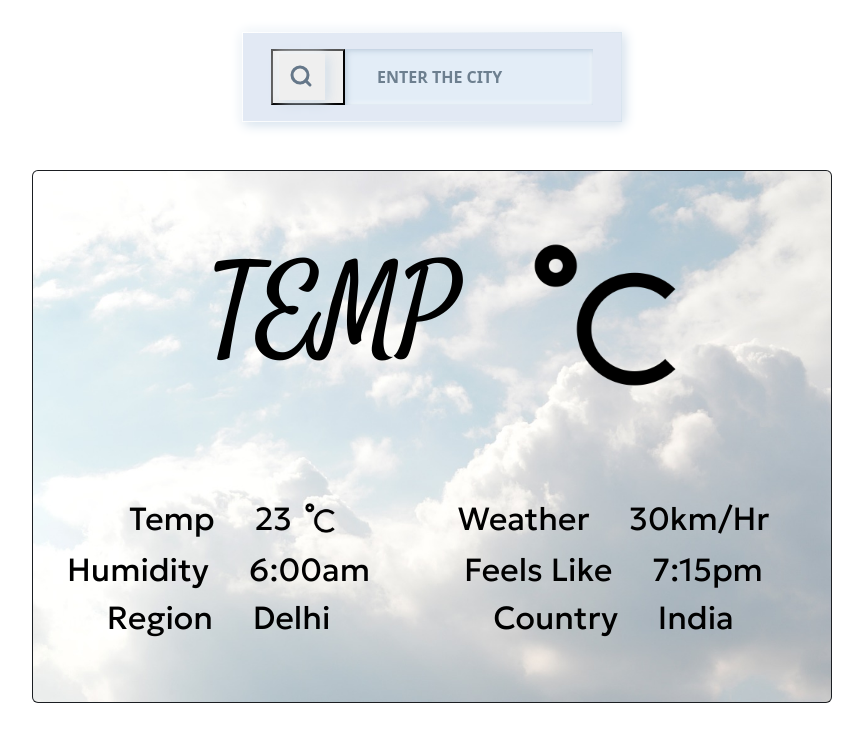
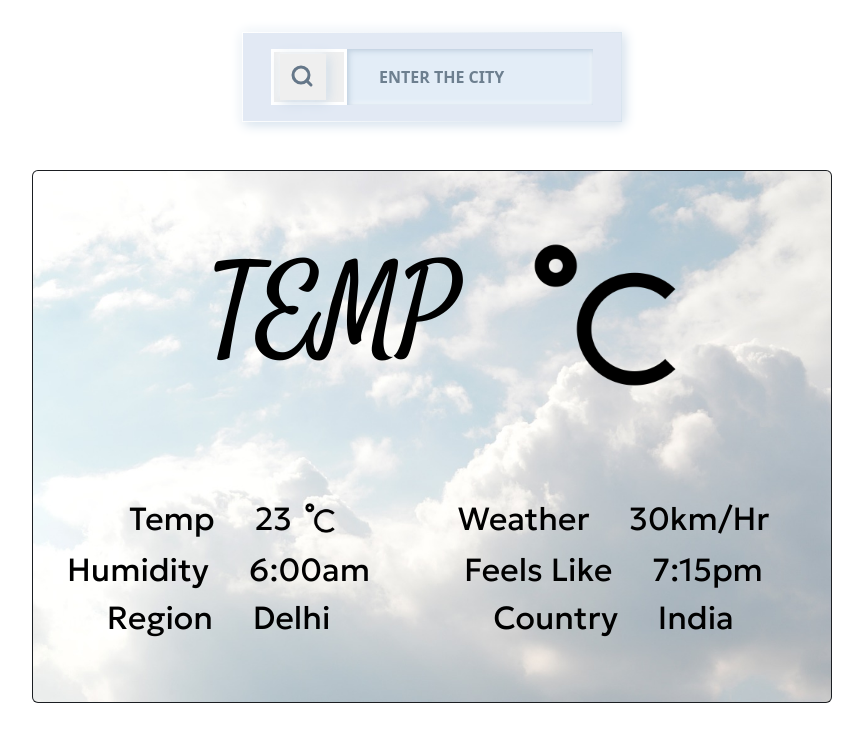
Before and after one commit to mridulsaggi/weather, a plain HTML site: page index.html in a window 1280 px wide. Shown: the whole page, without its empty margins (208-1071 px from the left). Drawn offline with nearby package versions, Linux system fonts and the light colour scheme; no server answers.

Commit message:
Update index.css

```diff
--- a/index.css
+++ b/index.css
@@ -32,6 +32,9 @@
   align-items: center;
   text-align: center;
   flex-direction:column
+}
+button{
+  border: .2rem solid white;
 }
 
 /* .card-img-overlay{
```
